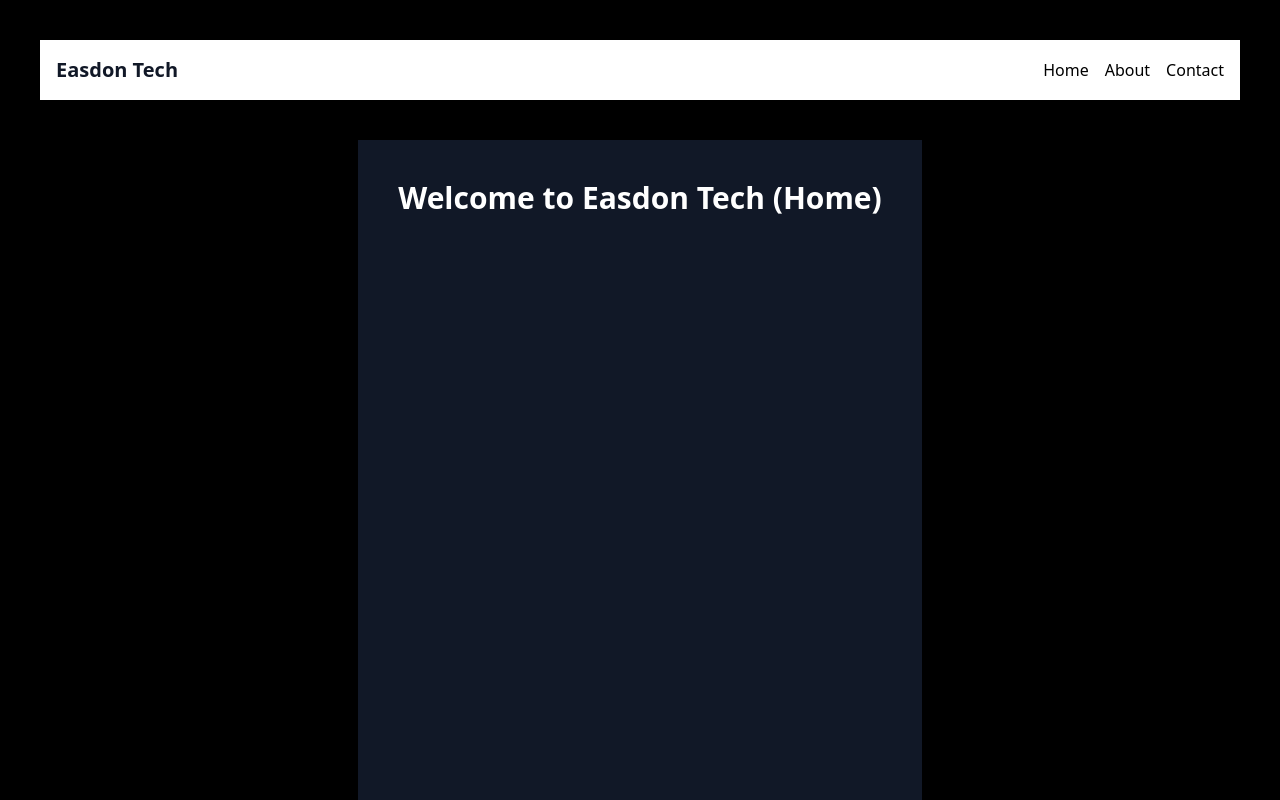
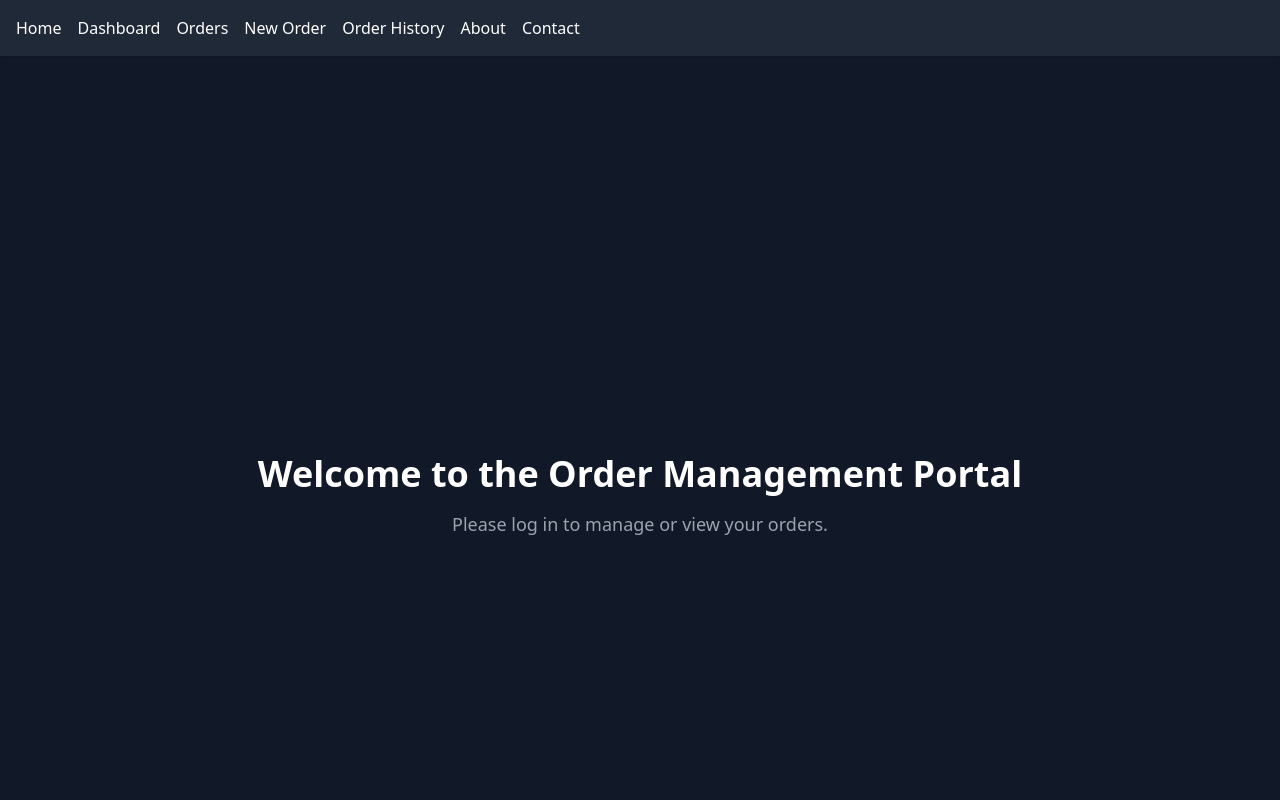
Before and after one commit to tommytoyou/Frontend-project-for-Easdon-Tech-using-React-Tailwind, a React (Create React App) app: page / in a window 1280 px wide. Shown: the top 800 px of the page. Built offline with nearby package versions, Linux system fonts and the light colour scheme.

Commit message:
Updated front-end scaffold with routing and placeholder pages

```diff
--- a/src/App.tsx
+++ b/src/App.tsx
@@ -2,22 +2,31 @@ import { Routes, Route, Link } from 'react-router-dom';
 import Home from './pages/Home';
 import About from './pages/About';
 import Contact from './pages/Contact';
+import Dashboard from './pages/Dashboard';
+import Orders from './pages/Orders';
+import NewOrder from './pages/NewOrder';
+import CustomerOrders from './pages/CustomerOrders';
 
 export default function App() {
   return (
-    <div className="min-h-screen bg-black text-white p-10">
-      <nav className="bg-white shadow p-4 flex justify-between items-center text-black">
-        <h1 className="text-xl font-bold text-gray-900">Easdon Tech</h1>
-        <div className="space-x-4">
-          <Link to="/" className="hover:underline">Home</Link>
-          <Link to="/about" className="hover:underline">About</Link>
-          <Link to="/contact" className="hover:underline">Contact</Link>
-        </div>
+    <div className="min-h-screen bg-gray-900 text-white">
+      <nav className="bg-gray-800 p-4 shadow flex flex-wrap gap-4 justify-center md:justify-start">
+        <Link to="/" className="hover:underline">Home</Link>
+        <Link to="/dashboard" className="hover:underline">Dashboard</Link>
+        <Link to="/orders" className="hover:underline">Orders</Link>
+        <Link to="/orders/new" className="hover:underline">New Order</Link>
+        <Link to="/orders/history" className="hover:underline">Order History</Link>
+        <Link to="/about" className="hover:underline">About</Link>
+        <Link to="/contact" className="hover:underline">Contact</Link>
       </nav>
 
-      <main className="p-10 flex flex-col items-center justify-center">
+      <main className="p-10">
         <Routes>
           <Route path="/" element={<Home />} />
+          <Route path="/dashboard" element={<Dashboard />} />
+          <Route path="/orders" element={<Orders />} />
+          <Route path="/orders/new" element={<NewOrder />} />
+          <Route path="/orders/history" element={<CustomerOrders />} />
           <Route path="/about" element={<About />} />
           <Route path="/contact" element={<Contact />} />
         </Routes>
--- a/src/output.css
+++ b/src/output.css
@@ -545,16 +545,49 @@ video {
   display: none;
 }
 
+.mx-auto {
+  margin-left: auto;
+  margin-right: auto;
+}
+
+.mb-2 {
+  margin-bottom: 0.5rem;
+}
+
+.mt-16 {
+  margin-top: 4rem;
+}
+
+.mt-4 {
+  margin-top: 1rem;
+}
+
 .flex {
   display: flex;
+}
+
+.grid {
+  display: grid;
 }
 
 .min-h-screen {
   min-height: 100vh;
 }
 
+.max-w-xl {
+  max-width: 36rem;
+}
+
+.grid-cols-1 {
+  grid-template-columns: repeat(1, minmax(0, 1fr));
+}
+
 .flex-col {
   flex-direction: column;
+}
+
+.flex-wrap {
+  flex-wrap: wrap;
 }
 
 .items-center {
@@ -569,10 +602,28 @@ video {
   justify-content: space-between;
 }
 
+.gap-6 {
+  gap: 1.5rem;
+}
+
+.gap-4 {
+  gap: 1rem;
+}
+
 .space-x-4 > :not([hidden]) ~ :not([hidden]) {
   --tw-space-x-reverse: 0;
   margin-right: calc(1rem * var(--tw-space-x-reverse));
   margin-left: calc(1rem * calc(1 - var(--tw-space-x-reverse)));
+}
+
+.space-y-4 > :not([hidden]) ~ :not([hidden]) {
+  --tw-space-y-reverse: 0;
+  margin-top: calc(1rem * calc(1 - var(--tw-space-y-reverse)));
+  margin-bottom: calc(1rem * var(--tw-space-y-reverse));
+}
+
+.rounded {
+  border-radius: 0.25rem;
 }
 
 .bg-black {
@@ -595,12 +646,40 @@ video {
   background-color: rgb(255 255 255 / var(--tw-bg-opacity, 1));
 }
 
+.bg-blue-600 {
+  --tw-bg-opacity: 1;
+  background-color: rgb(37 99 235 / var(--tw-bg-opacity, 1));
+}
+
+.bg-gray-800 {
+  --tw-bg-opacity: 1;
+  background-color: rgb(31 41 55 / var(--tw-bg-opacity, 1));
+}
+
 .p-10 {
   padding: 2.5rem;
 }
 
 .p-4 {
   padding: 1rem;
+}
+
+.p-6 {
+  padding: 1.5rem;
+}
+
+.px-6 {
+  padding-left: 1.5rem;
+  padding-right: 1.5rem;
+}
+
+.py-2 {
+  padding-top: 0.5rem;
+  padding-bottom: 0.5rem;
+}
+
+.text-center {
+  text-align: center;
 }
 
 .text-3xl {
@@ -618,8 +697,17 @@ video {
   line-height: 1.75rem;
 }
 
+.text-lg {
+  font-size: 1.125rem;
+  line-height: 1.75rem;
+}
+
 .font-bold {
   font-weight: 700;
+}
+
+.font-semibold {
+  font-weight: 600;
 }
 
 .text-gray-900 {
@@ -637,13 +725,38 @@ video {
   color: rgb(0 0 0 / var(--tw-text-opacity, 1));
 }
 
+.text-gray-300 {
+  --tw-text-opacity: 1;
+  color: rgb(209 213 219 / var(--tw-text-opacity, 1));
+}
+
+.text-gray-400 {
+  --tw-text-opacity: 1;
+  color: rgb(156 163 175 / var(--tw-text-opacity, 1));
+}
+
 .shadow {
   --tw-shadow: 0 1px 3px 0 rgb(0 0 0 / 0.1), 0 1px 2px -1px rgb(0 0 0 / 0.1);
   --tw-shadow-colored: 0 1px 3px 0 var(--tw-shadow-color), 0 1px 2px -1px var(--tw-shadow-color);
   box-shadow: var(--tw-ring-offset-shadow, 0 0 #0000), var(--tw-ring-shadow, 0 0 #0000), var(--tw-shadow);
 }
 
+.hover\:bg-blue-700:hover {
+  --tw-bg-opacity: 1;
+  background-color: rgb(29 78 216 / var(--tw-bg-opacity, 1));
+}
+
 .hover\:underline:hover {
   -webkit-text-decoration-line: underline;
           text-decoration-line: underline;
 }
+
+@media (min-width: 768px) {
+  .md\:grid-cols-3 {
+    grid-template-columns: repeat(3, minmax(0, 1fr));
+  }
+
+  .md\:justify-start {
+    justify-content: flex-start;
+  }
+}
--- /dev/null
+++ b/src/pages/CustomerOrders.tsx
@@ -0,0 +1,10 @@
+export default function CustomerOrders() {
+  return (
+    <div className="p-10 text-white bg-gray-900 min-h-screen">
+      <h1 className="text-3xl font-bold">Customer Order History</h1>
+      <p className="mt-4 text-gray-400">
+        View your past orders and their current status below.
+      </p>
+    </div>
+  );
+}
--- /dev/null
+++ b/src/pages/Dashboard.tsx
@@ -0,0 +1,8 @@
+export default function Dashboard() {
+  return (
+    <div className="p-10 text-white bg-gray-900 min-h-screen">
+      <h1 className="text-3xl font-bold">Employee Dashboard</h1>
+      <p className="mt-4 text-gray-400">View key order and customer activity here.</p>
+    </div>
+  );
+}
--- a/src/pages/Home.tsx
+++ b/src/pages/Home.tsx
@@ -1,7 +1,12 @@
 export default function Home() {
   return (
-    <div className="p-10 text-white bg-gray-900 min-h-screen">
-      <h1 className="text-3xl font-bold">Welcome to Easdon Tech (Home)</h1>
+    <div className="flex items-center justify-center min-h-screen bg-gray-900 text-white">
+      <div className="text-center space-y-4">
+        <h1 className="text-4xl font-bold">Welcome to the Order Management Portal</h1>
+        <p className="text-lg text-gray-400">
+          Please log in to manage or view your orders.
+        </p>
+      </div>
     </div>
   );
 }
--- /dev/null
+++ b/src/pages/NewOrder.tsx
@@ -0,0 +1,8 @@
+export default function NewOrder() {
+  return (
+    <div className="p-10 text-white bg-gray-900 min-h-screen">
+      <h1 className="text-3xl font-bold">Create New Order</h1>
+      <p className="mt-4 text-gray-400">Fill out the form below to register a new customer order.</p>
+    </div>
+  );
+}
--- /dev/null
+++ b/src/pages/Orders.tsx
@@ -0,0 +1,8 @@
+export default function Orders() {
+  return (
+    <div className="p-10 text-white bg-gray-900 min-h-screen">
+      <h1 className="text-3xl font-bold">All Orders</h1>
+      <p className="mt-4 text-gray-400">Browse and manage all incoming and completed orders.</p>
+    </div>
+  );
+}
```
